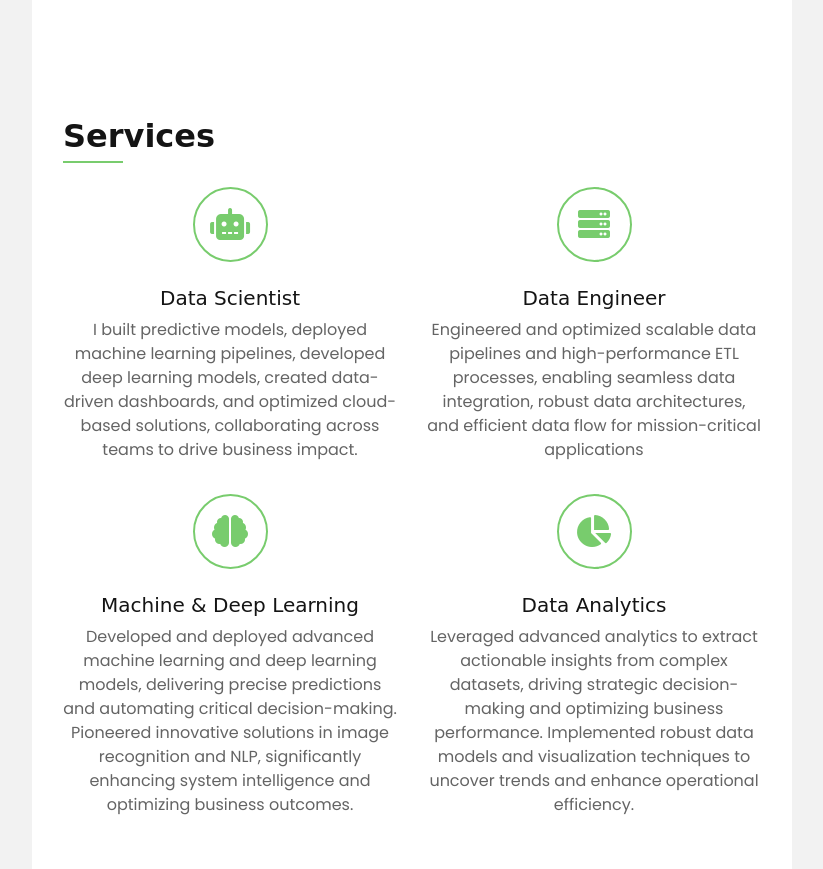
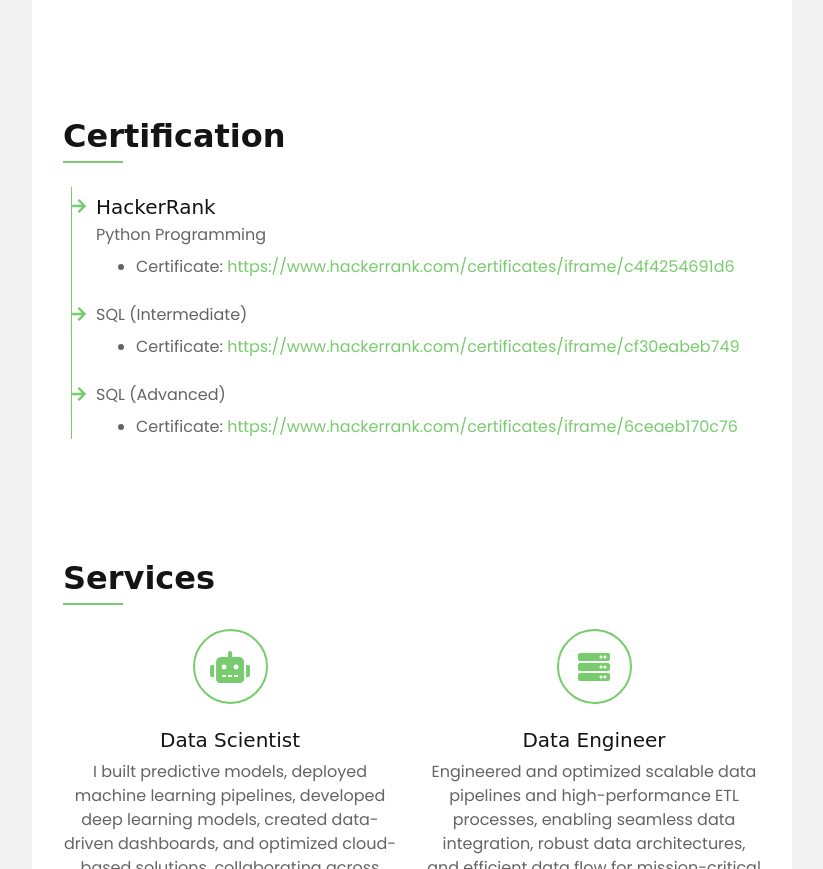
Before and after one commit to iamsspmaiml07/resume, a plain HTML site: page index.html in a window 1280 px wide. Shown: the part 2695-3564 px from the top of the page, without its empty margins (418-1241 px from the left). Drawn offline with nearby package versions, Linux system fonts and the light colour scheme; a web font is replaced by a local one.

Commit message:
Update index.html
Certificate update

```diff
--- a/index.html
+++ b/index.html
@@ -372,6 +372,43 @@
             </div>
             <!-- Education End -->
 
+            <!-- Certification Start -->
+            <div class="container bg-white py-5">
+                <div class="row px-3">
+                    <div class="col-12">
+                        <h2 class="title position-relative pb-2 mb-4">Certification</h2>
+                    </div>
+                    <div class="col-12">
+                        <div class="border-left border-primary pt-2 pl-4 ml-2">
+                            <div class="position-relative mb-4">
+                                <i class="fa fa-arrow-right text-primary position-absolute" style="top: 3px; left: -24px;"></i>
+                                <h5 class="mb-1">HackerRank</h5>
+                                <p class="mb-2">Python Programming</p>
+                                <ul>
+                                    <li>Certificate: <a href="https://www.hackerrank.com/certificates/iframe/c4f4254691d6" target="_blank">https://www.hackerrank.com/certificates/iframe/c4f4254691d6</a></li>
+                                </ul>
+                            </div>
+                            <div class="position-relative mb-4">
+                                <i class="fa fa-arrow-right text-primary position-absolute" style="top: 3px; left: -24px;"></i>
+                                <p class="mb-2">SQL (Intermediate)</p>
+                                <ul>
+                                    <li>Certificate: <a href="https://www.hackerrank.com/certificates/iframe/cf30eabeb749" target="_blank">https://www.hackerrank.com/certificates/iframe/cf30eabeb749</a></li>
+                                </ul>
+                            </div>
+                            <div class="position-relative mb-4">
+                                <i class="fa fa-arrow-right text-primary position-absolute" style="top: 3px; left: -24px;"></i>
+                                <p class="mb-2">SQL (Advanced)</p>
+                                <ul>
+                                    <li>Certificate: <a href="https://www.hackerrank.com/certificates/iframe/6ceaeb170c76" target="_blank">https://www.hackerrank.com/certificates/iframe/6ceaeb170c76</a></li>
+                                </ul>
+                            </div>
+                        </div>
+                    </div>
+                </div>
+            </div>
+<!-- Certification End -->
+
+
 
             <!-- Subscribe Start
             <div class="container bg-white py-5 px-0">
```
